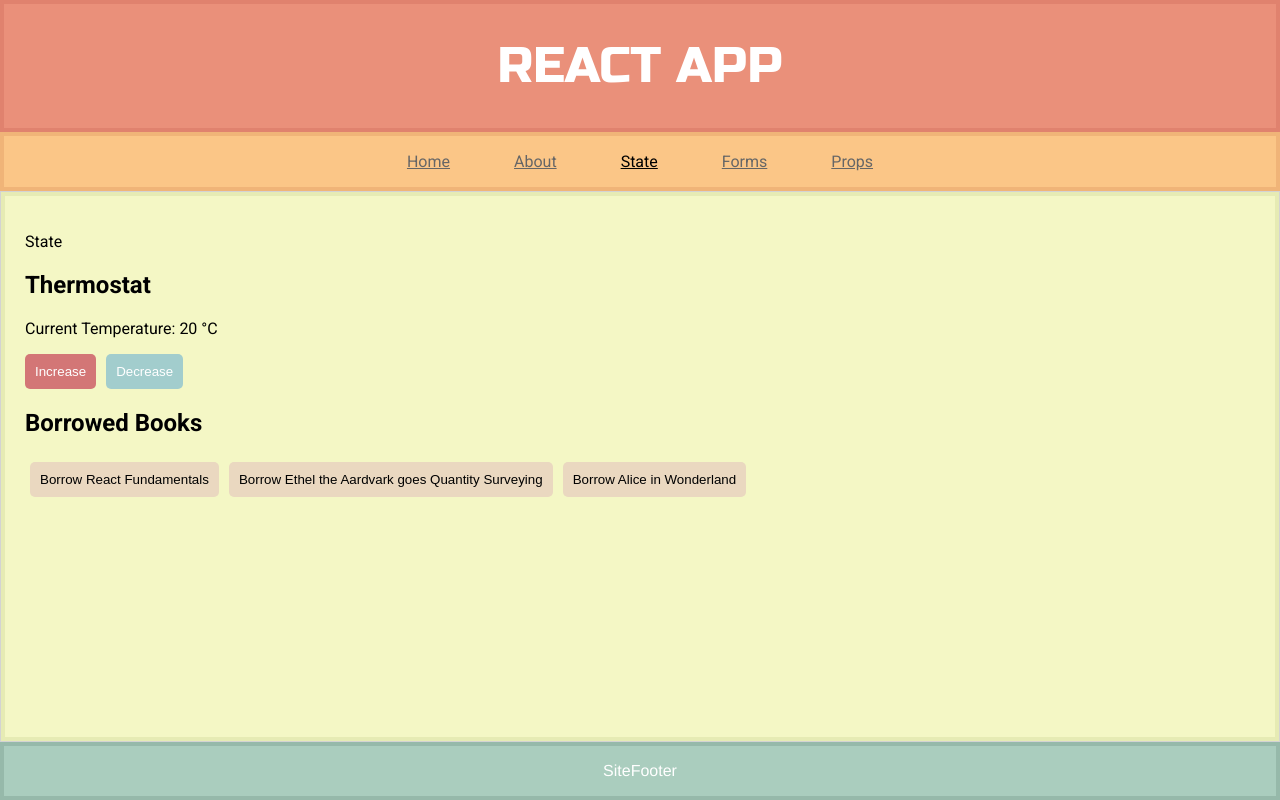
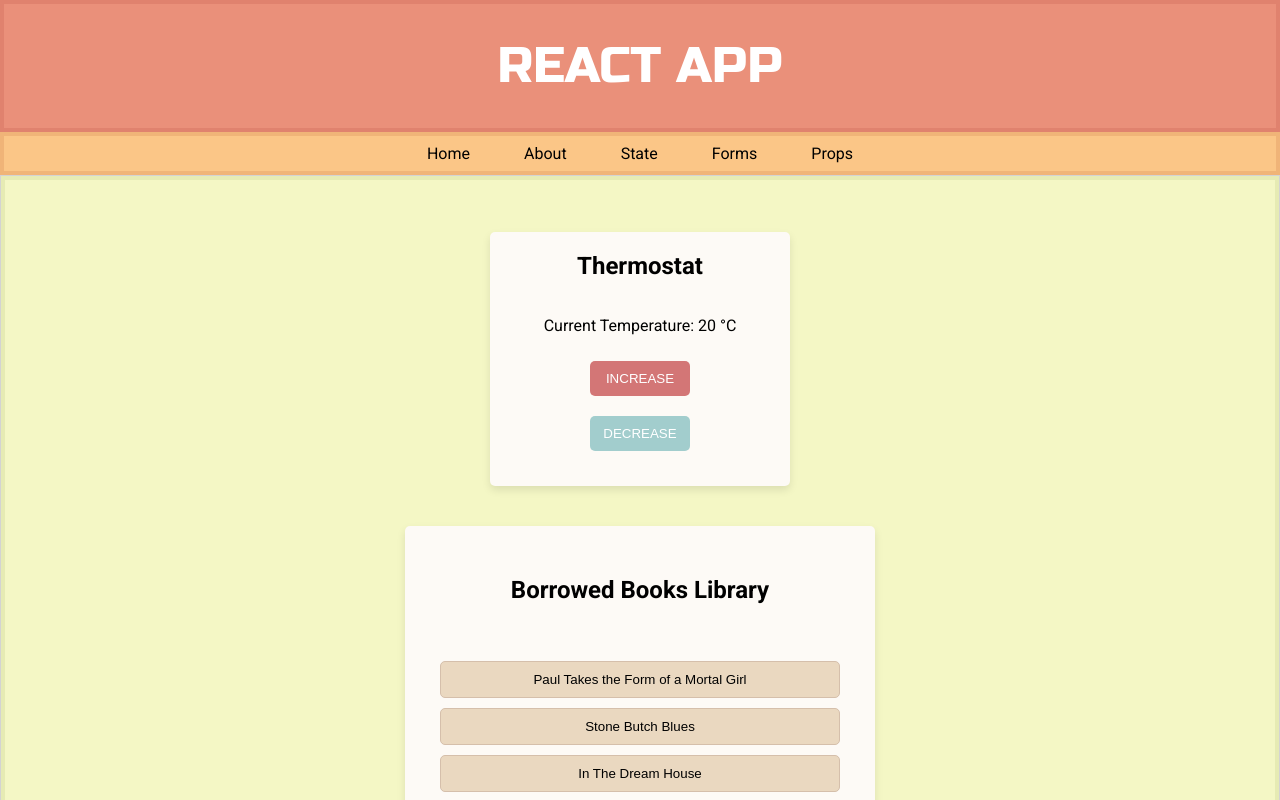
Before and after one commit to sfbennett/technative-react-playground, a React (Create React App) app: page /state in a window 1280 px wide. Shown: the top 800 px of the page. Built offline with nearby package versions, Linux system fonts and the light colour scheme.

Commit message:
add styling to all pages

```diff
--- a/src/components/Home/Home.module.css
+++ b/src/components/Home/Home.module.css
@@ -4,6 +4,6 @@
   display: flex;
   justify-content: center;
   padding: 20px;
-  border: 4px solid #e6ebb4;
+
   font-family: "Roboto", sans-serif;
 }
--- a/src/components/Props/List.jsx
+++ b/src/components/Props/List.jsx
@@ -5,7 +5,7 @@ import styles from "./Props.module.css";
 function List({ products }) {
   return (
     <>
-      <h1 className={styles.heading}>Fruit Props</h1>
+      <h1 className={styles.heading}></h1>
       <div className={styles.fruitcontainer}>
         {products.map((product) => (
           <Product
--- a/src/components/Props/Props.module.css
+++ b/src/components/Props/Props.module.css
@@ -30,4 +30,5 @@
 
 .heading {
   text-align: center;
+  margin-top: 40px;
 }
--- a/src/components/SiteNav/SiteNav.module.css
+++ b/src/components/SiteNav/SiteNav.module.css
@@ -1,5 +1,5 @@
 .wrapper {
-  padding: 1rem;
+  padding: 6px;
   border: 4px solid #f0b478;
   display: flex;
   align-items: center;
@@ -10,11 +10,14 @@
 
 .links {
   display: flex;
+  gap: 50px;
 }
 
 .activeLink,
 .inactiveLink {
-  padding: 0 2rem;
+  padding: 2px;
+  list-style: none;
+  text-decoration: none;
 }
 
 .activeLink {
@@ -24,3 +27,30 @@
 .inactiveLink {
   color: #666;
 }
+
+/* Styling for nav hover animation */
+
+.activeLink,
+.inactiveLink {
+  position: relative;
+  color: black;
+  text-decoration: none;
+  padding-bottom: 2px;
+}
+
+.activeLink::after,
+.inactiveLink::after {
+  content: "";
+  position: absolute;
+  width: 0;
+  height: 2px;
+  bottom: 0;
+  left: 0;
+  background: currentColor;
+  transition: width 0.4s ease-out;
+}
+
+.activeLink:hover::after,
+.inactiveLink:hover::after {
+  width: 100%;
+}
--- a/src/components/State/Library.jsx
+++ b/src/components/State/Library.jsx
@@ -18,8 +18,8 @@ function Library() {
   };
 
   return (
-    <div>
-      <h2>Borrowed Books</h2>
+    <div className={styles.bookcontainer}>
+      <h2>Borrowed Books Library</h2>
       <ul>
         {borrowedBooks.map((book, index) => (
           <li key={index}>
@@ -31,22 +31,31 @@ function Library() {
         ))}
       </ul>
       <button
-        onClick={() => borrowBook("React Fundamentals")}
+        onClick={() => borrowBook("Paul Takes the Form of a Mortal Girl")}
         className={styles.borrow}
       >
-        Borrow React Fundamentals
+        Paul Takes the Form of a Mortal Girl
       </button>
       <button
-        onClick={() => borrowBook("Ethel the Aardvark goes Quantity Surveying")}
+        onClick={() => borrowBook("Stone Butch Blues")}
         className={styles.borrow}
       >
-        Borrow Ethel the Aardvark goes Quantity Surveying
+        Stone Butch Blues
       </button>
       <button
-        onClick={() => borrowBook("Alice in Wonderland")}
+        onClick={() => borrowBook("In the Dream House")}
         className={styles.borrow}
       >
-        Borrow Alice in Wonderland
+        In The Dream House
+      </button>
+      <button
+        onClick={() => borrowBook("The Well of Loneliness")}
+        className={styles.borrow}
+      >
+        The Well of Loneliness
+      </button>
+      <button onClick={() => borrowBook("Orlando")} className={styles.borrow}>
+        Orlando
       </button>
     </div>
   );
--- a/src/components/State/State.js
+++ b/src/components/State/State.js
@@ -5,7 +5,7 @@ import Library from "./Library";
 function State() {
   return (
     <div className={styles.wrapper}>
-      <p>State</p>
+      <p></p>
       <Thermostat />
       <Library />
     </div>
--- a/src/components/State/State.module.css
+++ b/src/components/State/State.module.css
@@ -1,3 +1,7 @@
+* {
+  box-sizing: border-box;
+}
+
 .wrapper {
   background: #f4f7c5;
   width: 100%;
@@ -5,6 +9,10 @@
   padding: 20px;
   border: 4px solid #e6ebb4;
   font-family: "Roboto", sans-serif;
+  display: flex;
+  flex-direction: column;
+  justify-content: center;
+  align-items: center;
 }
 
 /* Temperature Buttons Styling */
@@ -16,7 +24,9 @@
   background: #d37676;
   padding: 10px;
   color: white;
-  margin-right: 10px;
+  margin: 10px;
+  width: 100px;
+  text-transform: uppercase;
 }
 
 .buttonIncrease {
@@ -28,15 +38,29 @@
 }
 
 .buttonIncrease:hover {
-  background: white;
-  border: 2px solid #d37676;
-  color: #d37676;
+  background: #f4a5a5;
+  color: white;
 }
 
 .buttonDecrease:hover {
-  background: white;
-  border: 2px solid #a2cdcd;
-  color: #a2cdcd;
+  background: #b3e6e6;
+  color: white;
+}
+
+/* Thermostat container */
+
+.thermocontainer {
+  background: #fdfaf6;
+  width: 300px;
+  padding: 25px;
+  border-radius: 5px;
+  box-shadow: 0 4px 8px rgba(0, 0, 0, 0.1);
+  display: flex;
+  flex-direction: column;
+  justify-content: center;
+  align-items: center;
+  padding-top: 0;
+  margin-bottom: 40px;
 }
 
 /* Book buttons styling */
@@ -47,12 +71,31 @@
   border: none;
   border-radius: 5px;
   margin: 5px;
+  width: 400px;
+  border: 1px solid #d5bfab;
 }
 
 .return {
-  margin: 5px;
+  margin-left: 10px;
   border: none;
   border-radius: 5px;
   padding: 10px;
   background: #a8e6cf;
 }
+
+.borrow:hover,
+.return:hover {
+  background: #f9efdb;
+}
+
+.bookcontainer {
+  background: #fdfaf6;
+  border-radius: 5px;
+  padding: 30px;
+  margin-bottom: 50px;
+  box-shadow: 0 4px 8px rgba(0, 0, 0, 0.1);
+  display: flex;
+  flex-direction: column;
+  justify-content: center;
+  align-items: center;
+}
--- a/src/components/State/Thermostat.jsx
+++ b/src/components/State/Thermostat.jsx
@@ -11,7 +11,7 @@ function Thermostat() {
   };
 
   return (
-    <div>
+    <div className={styles.thermocontainer}>
       <h2>Thermostat</h2>
       <p>Current Temperature: {temperature} °C</p>
       <button
```
